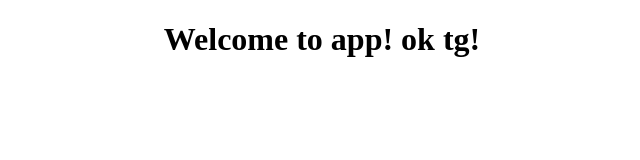
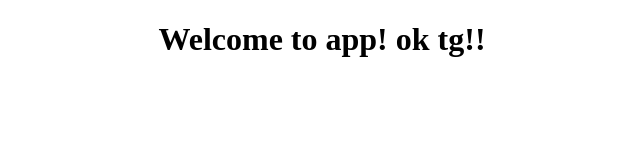
Before and after one commit to FahmiB/tp-angularfire, an Angular app: page / in a window 1280 px wide. Shown: the top 160 px of the page, without its empty margins (318-958 px from the left). Built offline with nearby package versions, Linux system fonts and the light colour scheme.

Commit message:
third commit

```diff
--- a/src/app/app.component.html
+++ b/src/app/app.component.html
@@ -1,5 +1,5 @@
 <!--The content below is only a placeholder and can be replaced.-->
 <div style="text-align:center">
   <h1>
-    Welcome to {{ title }}! ok tg!
+    Welcome to {{ title }}! ok tg!!
   </h1>
```
